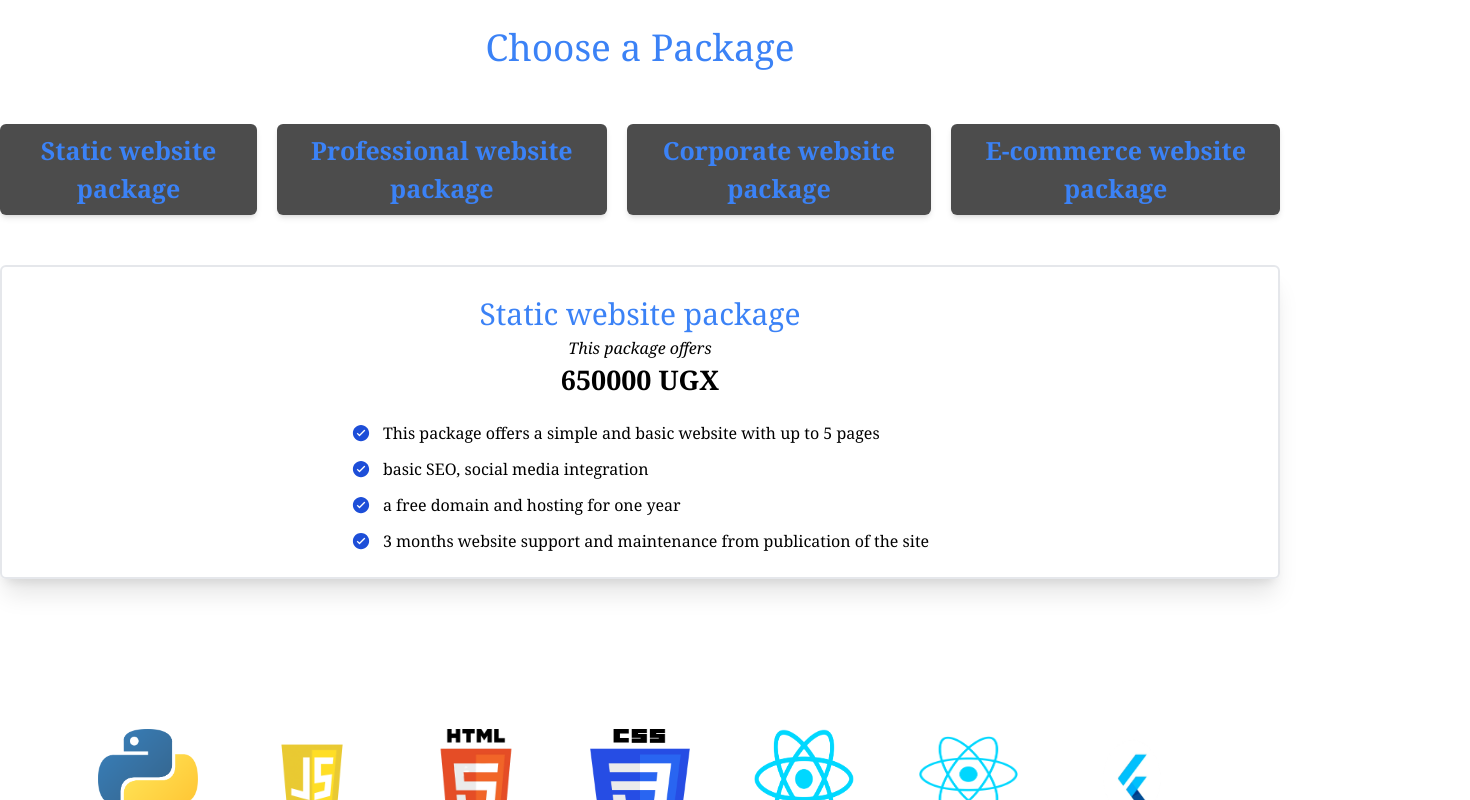
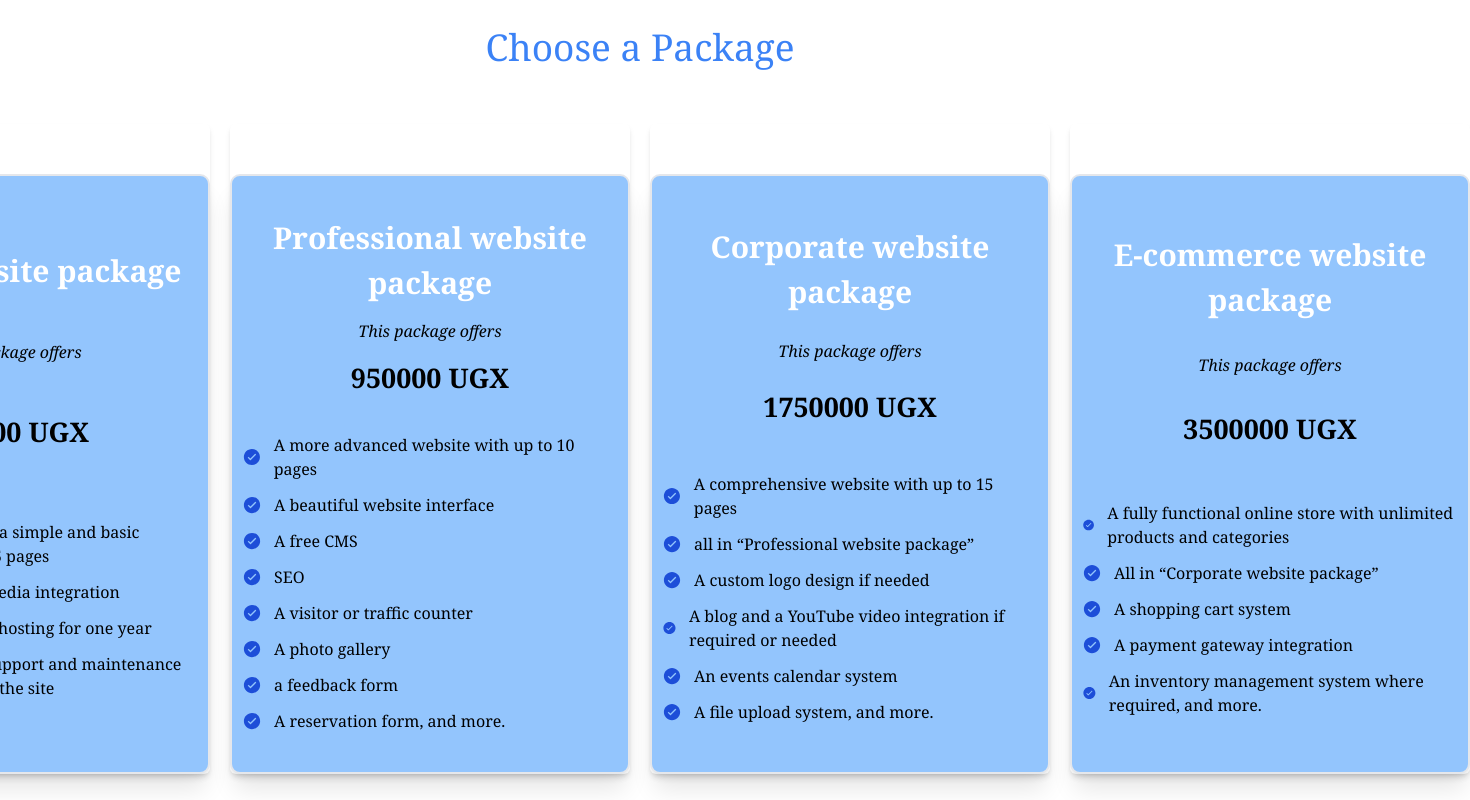
Before and after one commit to Vladmir-dev/tujero2.0, a React (Vite) app: page / in a window 1280 px wide. Shown: the part 2260-3060 px from the top of the page, 1470 px wide, since content can reach past the window. Built offline with nearby package versions, Linux system fonts and the light colour scheme.

Commit message:
added packges

```diff
--- a/src/components/Pricing.jsx
+++ b/src/components/Pricing.jsx
@@ -42,18 +42,13 @@ const Pricing = ({packages, pricetype}) => {
       <h2 className="text-[37px] text-center m-[ 10px] text-blue-500">Choose a Package</h2>
       <div className="flex mt-[50px] gap-5">
         {packages.map((pkg) => (
-          <div key={pkg.type} onClick={() => handlePackageSelect(pkg)} className="rounded-md hover:bg-blue-500 bg-black/70 text-blue-500 hover:text-white duration-500 p-2 shadow-md flex justify-center items-center">
-            <h3 className="text-[25px] text-center font-bold">{pkg.name}</h3>
-          </div>
-        ))}
-      </div>
-      {selectedPackage && (
-        <div className="flex flex-col shadow-xl py-6 rounded-md justify-center items-center mt-[50px] border-[2px] border-solid p-[10px]">
-          <h3 className="text-[30px] text-blue-500">{selectedPackage.name}</h3>
+          <div key={pkg.type} className="rounded-md  duration-500  shadow-md flex justify-center items-center">
+            <div className="flex flex-col shadow-xl py-6 bg-blue-300 rounded-[10px] md:w-[400px] h-[600px] justify-evenly items-center mt-[50px] border-[2px] border-solid p-[10px]">
+          <h3 className="text-[30px] text-white font-bold text-center">{pkg.name}</h3>
           <p className="italic">This package offers</p>
-          <p className="text-[27px] font-bold">{selectedPackage.price} UGX</p>
+          <p className="text-[27px] font-bold">{pkg.price} UGX</p>
           <div className="flex-wrap flex flex-col gap-3 mt-[20px]">
-          {selectedPackage.description.map((ele,index) => (
+          {pkg.description.map((ele,index) => (
             <h4 key={index} className="text-start flex gap-3 justify-start items-center">
                <IoIosCheckmarkCircle  className="text-[20px] text-blue-700"/>
               {ele.item}
@@ -62,7 +57,9 @@ const Pricing = ({packages, pricetype}) => {
           </div>
 
         </div>
-      )}
+          </div>
+        ))}
+      </div>
     </div>
   );}
 
```
